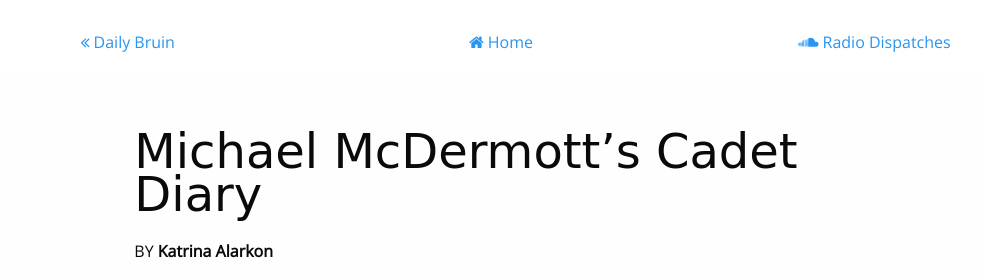
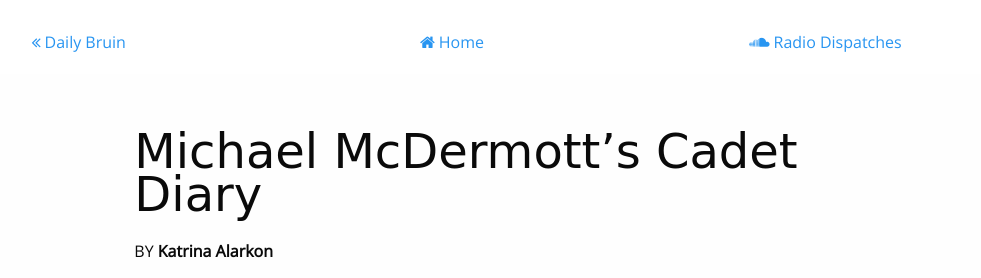
Before and after one commit to dailybruin/rotc-2016, a plain HTML site: page audio.html in a window 1280 px wide. Shown: the top 278 px of the page, without its empty margins (164-1145 px from the left). Drawn offline with nearby package versions, Linux system fonts and the light colour scheme; no server answers; a web font is replaced by a local one.

Commit message:
fixed nav bar centering

```diff
--- a/css/app.css
+++ b/css/app.css
@@ -54,7 +54,7 @@
 	width: 100%;
 	background-color: rgba(255,255,255,0.95);
 	margin-top: -40px;
-	margin-left: -15px;
+	margin-left: -5% !important;
 }
 
 .main {
```
